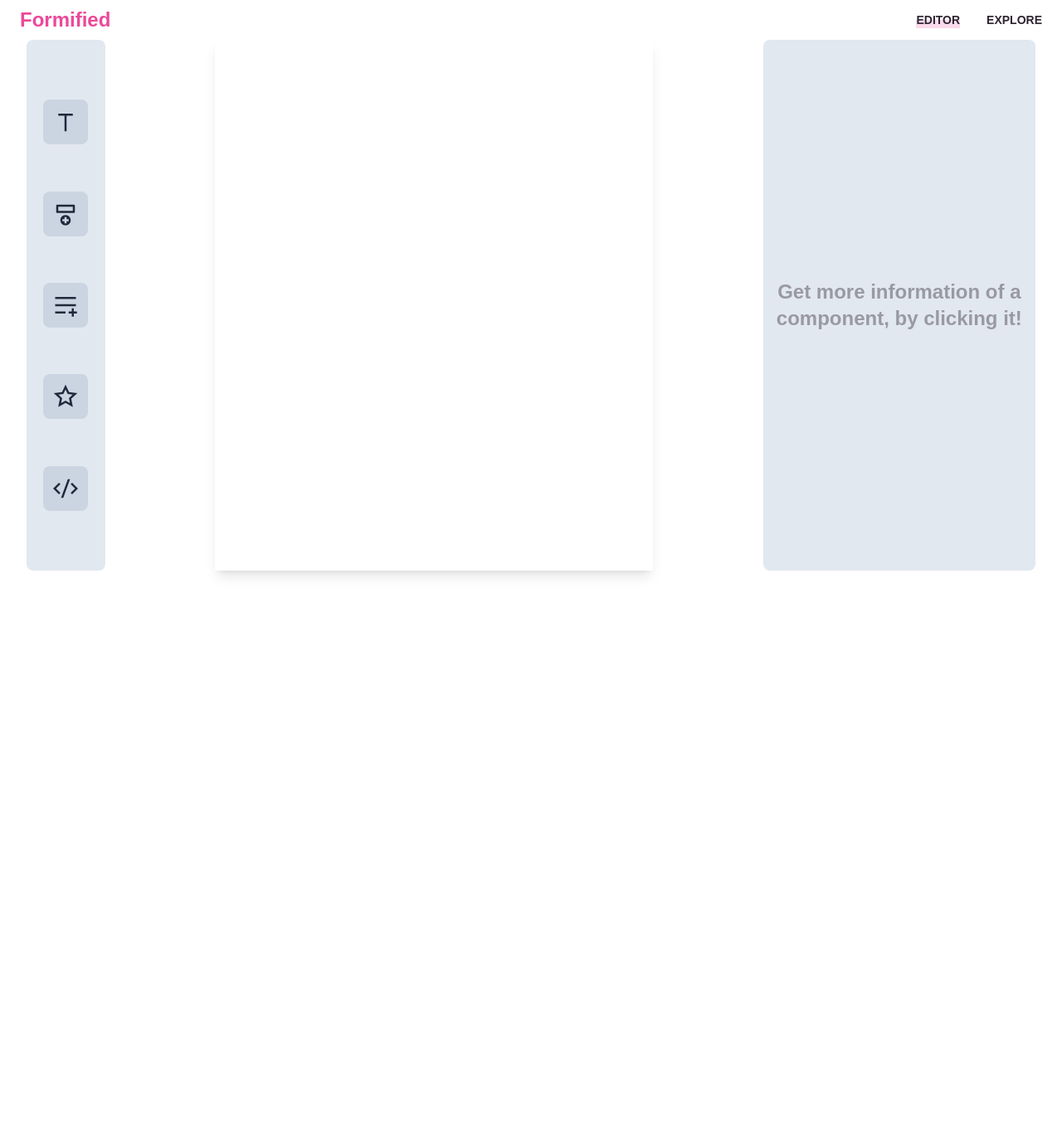
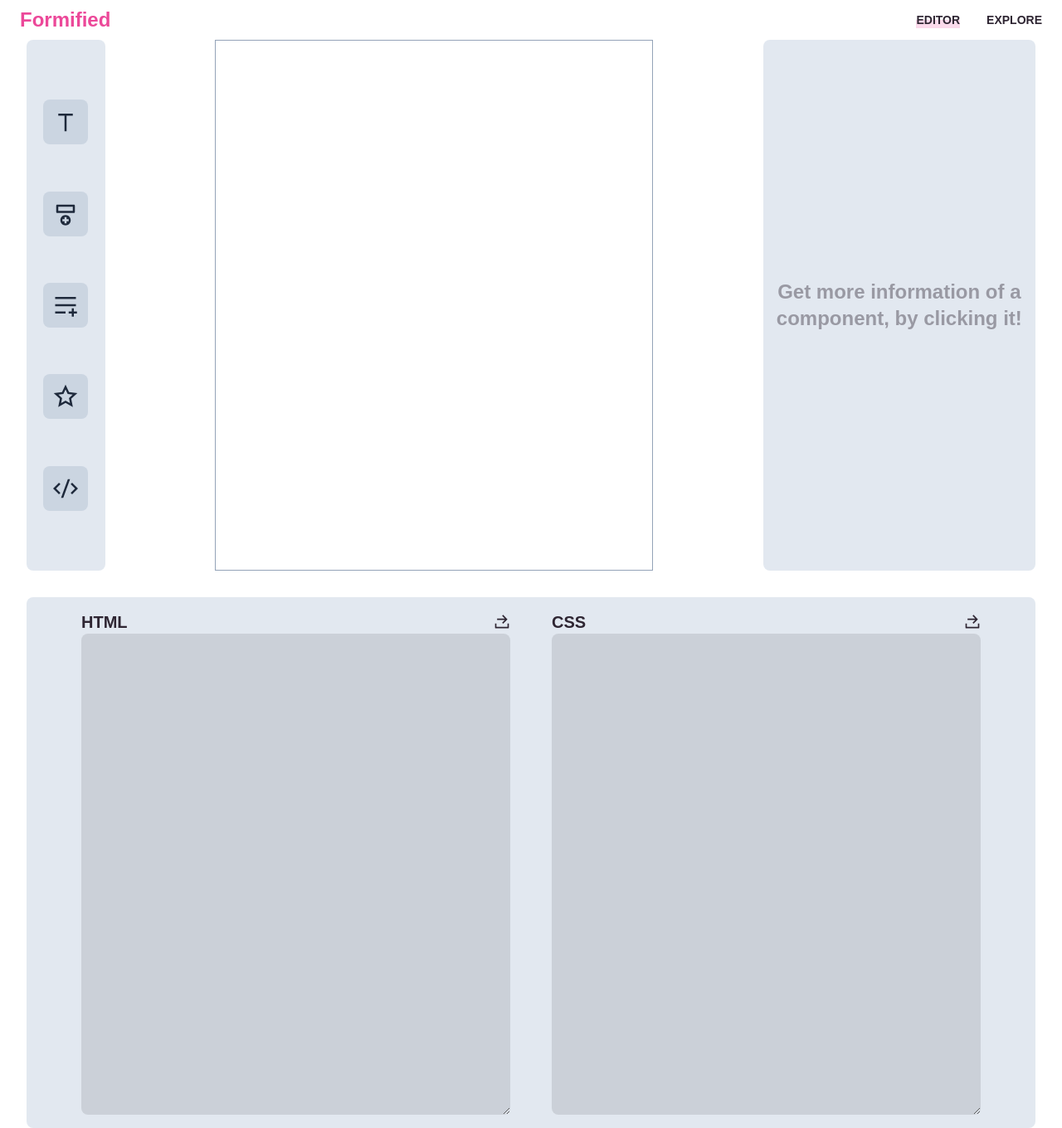
Before and after one commit to PasztorGergo/Formified, a Next.js app: page / in a window 1280 px wide. Shown: the whole page at 83% size. Before the commit the page ends 800 px from the top, so only its background shows below. Built offline with nearby package versions, Linux system fonts and the light colour scheme.

Commit message:
HTML generator

```diff
--- a/Context/ElementProvider.jsx
+++ b/Context/ElementProvider.jsx
@@ -1,4 +1,5 @@
 import React, { createContext, useContext, useState } from "react";
+import { useEffect } from "react";
 
 const ElementContext = createContext({});
 
@@ -13,6 +14,10 @@ export function ElementProvider({ children }) {
   const editProperty = (id, key, newValue) =>
     (elements.find((x) => x.id === id)[key] = newValue);
 
+  useEffect(() => {
+    if (!elements.includes(selected) || elements.length < 1) setSelected();
+  }, [elements]);
+
   const value = {
     elements,
     setElements,
--- /dev/null
+++ b/components/CodeDisplay/Display.module.css
@@ -0,0 +1,31 @@
+.displayContainer {
+  @apply basis-full flex p-4 justify-evenly w-full bg-slate-200 rounded-lg min-h-[80vh];
+}
+.htmlContainer,
+.cssContainer {
+  @apply flex flex-col flex-grow-[0.4];
+}
+.htmlContainer {
+}
+.cssContainer {
+}
+.display {
+  @apply bg-black bg-opacity-10 rounded-lg px-2 py-1 h-2/3 w-full flex-grow;
+}
+.containerHeader {
+  @apply flex w-full justify-between items-center text-xl;
+}
+.containerHeader h2 {
+  @apply uppercase font-semibold;
+}
+.containerHeader button {
+  @apply relative;
+}
+.containerHeader button::after {
+  @apply py-1 px-2 bg-slate-800 text-slate-300 absolute text-xs uppercase font-semibold rounded-md -left-1/2 translate-y-1/3 transition opacity-0;
+  top: calc(calc(100% + 0.4rem) * -1);
+  content: attr(aria-label);
+}
+.containerHeader button:hover:after {
+  @apply opacity-100 translate-y-0 delay-1000;
+}
--- a/components/CodeDisplay/index.jsx
+++ b/components/CodeDisplay/index.jsx
@@ -1,22 +1,77 @@
 import React from "react";
 import { useElements } from "../../Context/ElementProvider";
 import { RiShareForward2Line } from "react-icons/ri";
+import Style from "./Display.module.css";
+import { useEffect } from "react";
+import { useState } from "react";
 
 export default function CodeDisplay() {
-  const { elements } = useElements();
+  const [html, setHtml] = useState("");
+  const [css, setCss] = useState("");
+  const { elements, selected } = useElements();
+
+  const copy = (data) => {
+    navigator.clipboard.writeText(data);
+  };
+
+  const complieHTML = () => {
+    const mapped = elements.map((x) => {
+      const id = String(x.id);
+      if (id.startsWith("input")) {
+        return `<input class="${x.variant}" id="${id}" type="${x.type}" placeholder="${x.placeholder}" />`;
+      } else if (id.startsWith("select")) {
+        return `<select id="${id}">
+          ${x.options.map((y) => `<option>${y.text}</option>`)}
+</select>`;
+      } else if (id.startsWith("head")) {
+        return `<h${x.level} id="${id}">${x.label}</h${x.level}>`;
+      } else {
+      }
+    });
+    return mapped.join(`
+
+`);
+  };
+
+  useEffect(() => setHtml(complieHTML()), [elements, selected]);
+
   return (
     <div className={Style.displayContainer}>
       <div className={Style.htmlContainer}>
-        <button>
-          <RiShareForward2Line />
-        </button>
-        <textarea className={Style.display} id="htmlContainer"></textarea>
+        <div className={Style.containerHeader}>
+          <h2>HTML</h2>
+          <button
+            aria-label="Copy"
+            onClick={(e) => {
+              copy(html);
+              e.currentTarget.ariaLabel = "Copied";
+            }}
+            onMouseLeave={(e) => {
+              e.currentTarget.ariaLabel = "Copy";
+            }}
+          >
+            <RiShareForward2Line />
+          </button>
+        </div>
+        <textarea
+          readOnly
+          value={html}
+          className={Style.display}
+          id="htmlContainer"
+        ></textarea>
       </div>
       <div className={Style.cssContainer}>
-        <button>
-          <RiShareForward2Line />
-        </button>
-        <textarea className={Style.display} id="cssContainer"></textarea>
+        <div className={Style.containerHeader}>
+          <h2>CSS</h2>
+          <button aria-label="Copy">
+            <RiShareForward2Line />
+          </button>
+        </div>
+        <textarea
+          readOnly
+          className={Style.display}
+          id="cssContainer"
+        ></textarea>
       </div>
     </div>
   );
--- a/components/ComponentPanel/index.jsx
+++ b/components/ComponentPanel/index.jsx
@@ -47,6 +47,8 @@ export default function ComponentPanel() {
         id: `heading-${prev.length}`,
         components: [<Heading id={`heading-${prev.length}`} />],
         label: "Heading",
+        level: 2,
+        color: { r: 20, g: 20, b: 20, a: 1 },
       },
     ]);
   };
--- a/components/Details/index.jsx
+++ b/components/Details/index.jsx
@@ -4,6 +4,7 @@ import InputDetails from "../InputDetails";
 import RemoveButton from "../RemoveButton";
 import SelectionDetails from "../SelectionDetails";
 import Style from "./Details.module.css";
+import HeaderDetails from "../HeaderDetails";
 
 export default function Details() {
   const { selected } = useElements();
@@ -15,7 +16,7 @@ export default function Details() {
           {String(selected.id).startsWith("input") ? (
             <InputDetails input={selected} />
           ) : String(selected.id).startsWith("heading") ? (
-            "Edit you heading"
+            <HeaderDetails header={selected} />
           ) : String(selected.id).startsWith("select") ? (
             <SelectionDetails selection={selected} />
           ) : (
--- a/components/Display/Display.module.css
+++ b/components/Display/Display.module.css
@@ -2,5 +2,5 @@
   @apply w-full flex-grow-[0.5] flex justify-center;
 }
 .dropable {
-  @apply shadow-lg w-2/3;
+  @apply border-[1px] border-slate-400 w-2/3;
 }
--- /dev/null
+++ b/components/HeaderDetails/index.jsx
@@ -0,0 +1,39 @@
+import React, { useState, useEffect } from "react";
+import Style from "../../styles/ElementDetails.module.css";
+import { SketchPicker } from "react-color";
+import { useElements } from "../../Context/ElementProvider";
+
+export default function HeaderDetails({ header }) {
+  const { setSelected, editProperty } = useElements();
+  const [color, setColor] = useState(header.color);
+  const [bgOpen, setBgOpen] = useState(false);
+
+  useEffect(() => {
+    editProperty(header.id, "color", color);
+  }, [color]);
+
+  return (
+    <>
+      <div className={`${Style.bgContainer} ${Style.container}`}>
+        Text Color{" "}
+        <button
+          className={Style.bgColorButton}
+          onClick={() => setBgOpen((prev) => !prev)}
+          style={{
+            backgroundColor: `rgb(${color.r} ${color.g} ${color.b})`,
+          }}
+        />
+        {bgOpen && (
+          <SketchPicker
+            className={Style.picker}
+            color={color}
+            onChange={(c) => {
+              setSelected((prev) => ({ color: c.rgb, ...prev }));
+              setColor(c.rgb);
+            }}
+          />
+        )}
+      </div>
+    </>
+  );
+}
--- a/components/Heading/index.jsx
+++ b/components/Heading/index.jsx
@@ -4,6 +4,8 @@ import { useElements } from "../../Context/ElementProvider";
 export default function Heading({ id }) {
   const { findById, editProperty } = useElements();
   const [label, setLabel] = useState(findById(id).label);
+  const [edit, setEdit] = useState(false);
+  const { level, color } = findById(id);
 
   useEffect(() => {
     setLabel(findById(id).label);
@@ -13,7 +15,7 @@ export default function Heading({ id }) {
     editProperty(id, "label", newLabel);
     setLabel(newLabel);
   };
-  return (
+  return edit ? (
     <input
       type="text"
       className="self-center text-center font-semibold max-w-fit min-h-fit"
@@ -21,7 +23,20 @@ export default function Heading({ id }) {
       onChange={(e) => onLabelChange(e.target.value)}
       onBlur={(e) => {
         e.target.value == "" && onLabelChange("Give me a name!");
+        setEdit(false);
       }}
+      style={{ color: `rgb(${color.r}, ${color.g}, ${color.b})` }}
     />
+  ) : (
+    React.createElement(
+      `h${level}`,
+      {
+        id: id,
+        className: "self-center text-center font-semibold max-w-fit min-h-fit",
+        onClick: () => setEdit(true),
+        style: { color: `rgb(${color.r} ${color.g} ${color.b})` },
+      },
+      label
+    )
   );
 }
--- a/components/RemoveButton/index.jsx
+++ b/components/RemoveButton/index.jsx
@@ -6,10 +6,7 @@ import { useElements } from "../../Context/ElementProvider";
 export default function RemoveButton({ selected }) {
   const { setElements } = useElements();
   const removeElement = () => {
-    setElements((prev) => {
-      console.log(prev);
-      return Array(prev).filter((x) => x.id == selected.id);
-    });
+    setElements((prev) => prev.filter((x) => x.id != selected.id));
   };
 
   return (
--- a/components/index.js
+++ b/components/index.js
@@ -2,3 +2,4 @@ export { default as Navigation } from "./Navigation";
 export { default as ComponentPanel } from "./ComponentPanel";
 export { default as Display } from "./Display";
 export { default as Details } from "./Details";
+export { default as CodeDisplay } from "./CodeDisplay";
--- a/pages/index.js
+++ b/pages/index.js
@@ -1,5 +1,11 @@
 import React from "react";
-import { ComponentPanel, Details, Display, Navigation } from "../components";
+import {
+  CodeDisplay,
+  ComponentPanel,
+  Details,
+  Display,
+  Navigation,
+} from "../components";
 import { ElementProvider } from "../Context/ElementProvider";
 import Style from "../styles/Home.module.css";
 
@@ -8,9 +14,12 @@ export default function App() {
     <ElementProvider>
       <Navigation home />
       <main className={Style.main}>
-        <ComponentPanel />
-        <Display />
-        <Details />
+        <div className={Style.editor}>
+          <ComponentPanel />
+          <Display />
+          <Details />
+        </div>
+        <CodeDisplay />
       </main>
     </ElementProvider>
   );
--- a/styles/Home.module.css
+++ b/styles/Home.module.css
@@ -1,3 +1,6 @@
 .main {
-  @apply flex px-8 h-[80vh];
+  @apply flex px-8 flex-col gap-y-8;
 }
+.editor {
+  @apply flex h-[80vh];
+}
```
